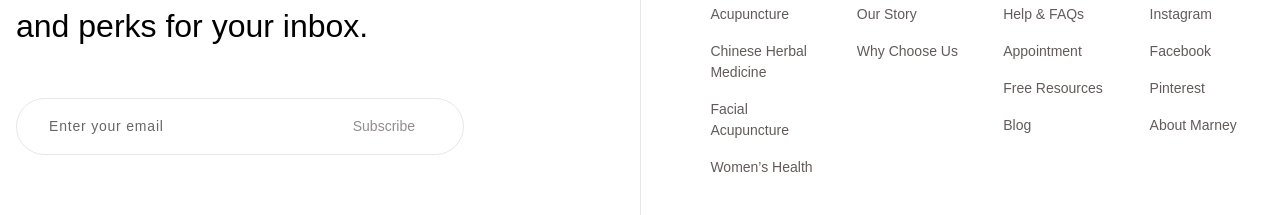
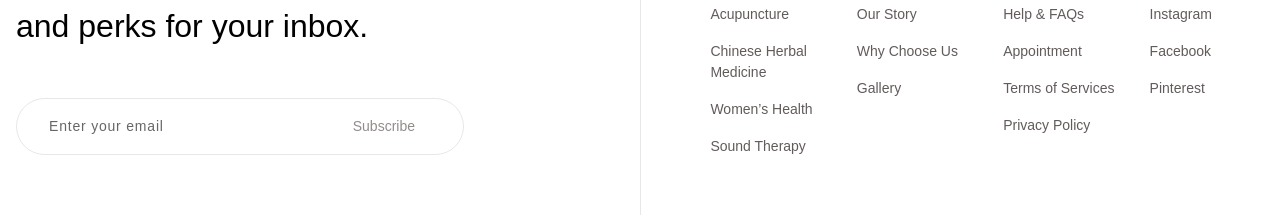
Before and after one commit to dibyawebtuned/acupuncture, a Next.js app: page /privacypolicy in a window 1280 px wide. Shown: the part 2883-3098 px from the top of the page. Built offline with nearby package versions, Linux system fonts and the light colour scheme; a web font is replaced by a local one.

Commit message:
Footer content and links

```diff
--- a/src/component/Footer.js
+++ b/src/component/Footer.js
@@ -156,17 +156,17 @@ const Footer = () => {
                                                 <div className="margin-bottom margin-xsmall">
                                                     <div className="text-size-regular">Treatments</div>
                                                 </div>
-                                                <Link href="/time-to-talk" className="footer2_link">
+                                                <Link href="/acupuncture" className="footer2_link">
                                                     Acupuncture
                                                 </Link>
-                                                <Link href="/talk-on-track" className="footer2_link">
+                                                <Link href="/chinese-herbal" className="footer2_link">
                                                     Chinese Herbal Medicine
                                                 </Link>
-                                                <Link href="/tiny-articulators" className="footer2_link">
-                                                    Facial Acupuncture
+                                                <Link href="/women-health" className="footer2_link">
+                                                    Women’s Health
                                                 </Link>
-                                                <Link href="/courses" className="footer2_link">
-                                                    Women’s Health
+                                                <Link href="/sound-therapy" className="footer2_link">
+                                                    Sound Therapy
                                                 </Link>
                                             </div>
 
@@ -174,11 +174,14 @@ const Footer = () => {
                                                 <div className="margin-bottom margin-xsmall">
                                                     <div className="text-size-regular">About</div>
                                                 </div>
-                                                <Link href="/about-us" className="footer2_link">
+                                                <Link href="/about" className="footer2_link">
                                                     Our Story
                                                 </Link>
-                                                <Link href="/therapy" className="footer2_link">
+                                                <Link href="/about" className="footer2_link">
                                                     Why Choose Us
+                                                </Link>
+                                                <Link href="/gallery" className="footer2_link">
+                                                    Gallery
                                                 </Link>
                                             </div>
 
@@ -189,14 +192,14 @@ const Footer = () => {
                                                 <Link href="/faq" className="footer2_link">
                                                     Help & FAQs
                                                 </Link>
-                                                <Link href="/speech-sound-screener" className="footer2_link">
+                                                <Link href="/book" className="footer2_link">
                                                     Appointment
                                                 </Link>
-                                                <Link href="/free-resources" className="footer2_link">
-                                                    Free Resources
+                                                <Link href="/termsconditions" className="footer2_link">
+                                                    Terms of Services
                                                 </Link>
-                                                <Link href="/blog" className="footer2_link">
-                                                    Blog
+                                                <Link href="/privacypolicy" className="footer2_link">
+                                                    Privacy Policy
                                                 </Link>
                                             </div>
 
@@ -213,9 +216,9 @@ const Footer = () => {
                                                 <a href="#" target="_blank" className="footer2_link">
                                                     Pinterest
                                                 </a>
-                                                <a href="#" target="_blank" className="footer2_link">
+                                                {/* <a href="#" target="_blank" className="footer2_link">
                                                     About Marney
-                                                </a>
+                                                </a> */}
                                             </div>
                                         </div>
                                     </div>
```
